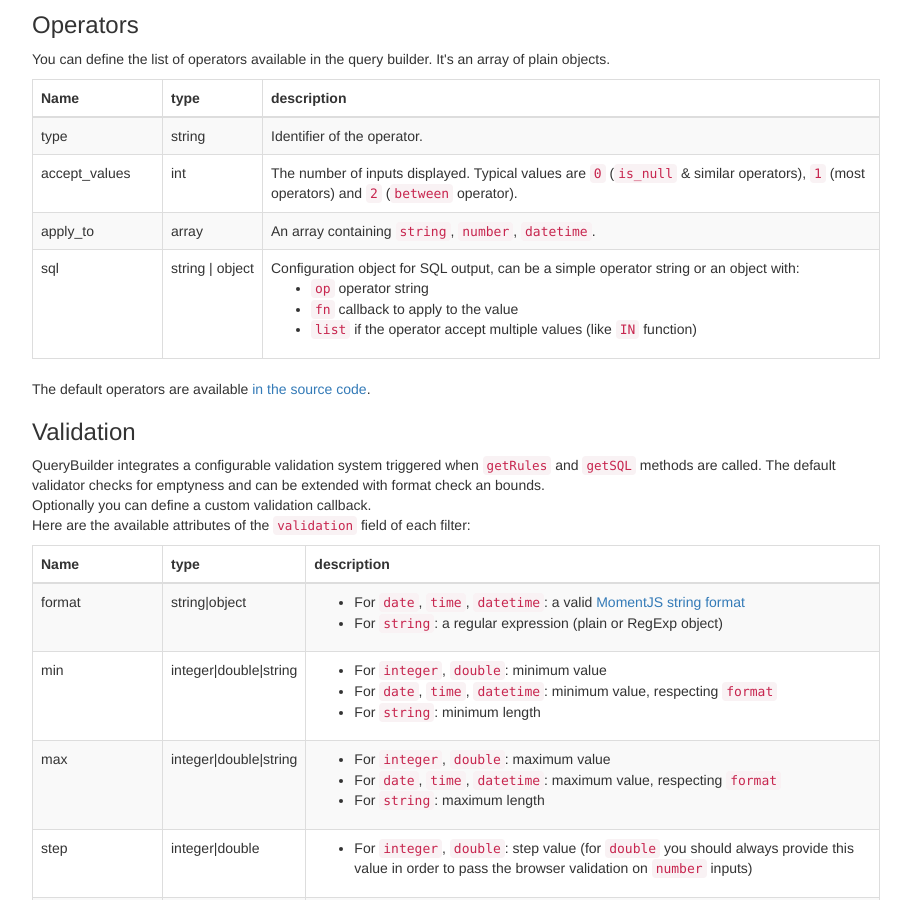
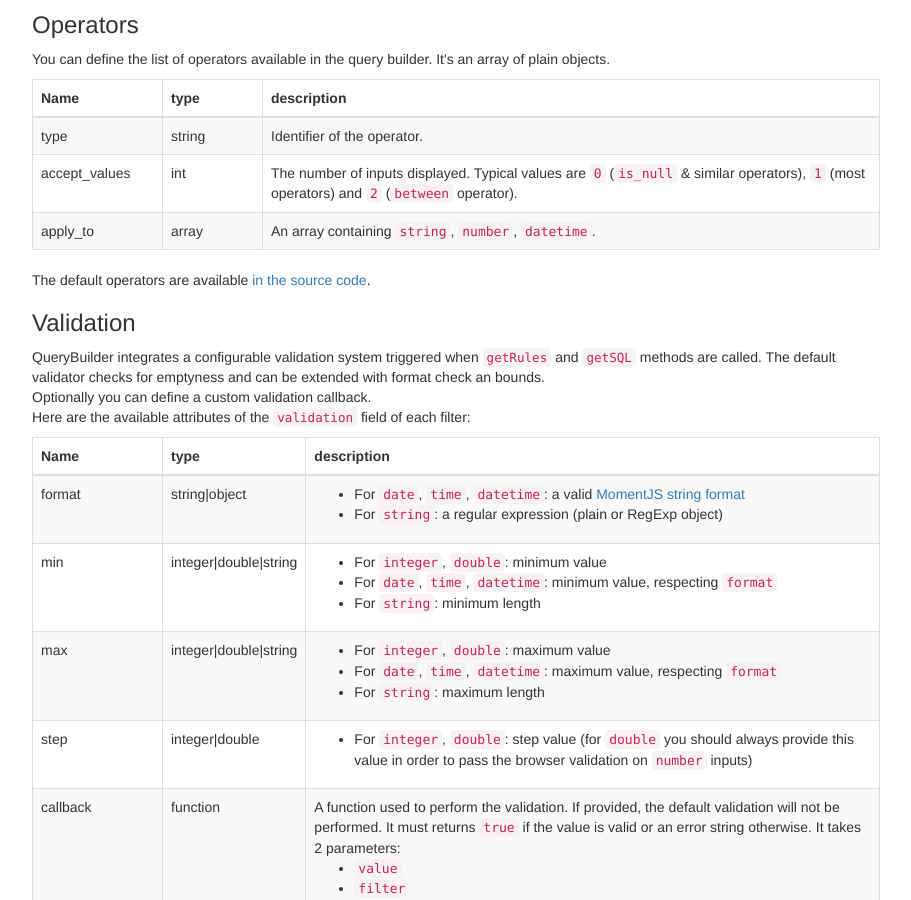
Before and after one commit to mistic100/jQuery-QueryBuilder, a Jekyll site: the page built from index.html, in a window 1280 px wide and 900 px high, scrolled down 4759 px. Shown: the whole window, without its empty margins (38-949 px from the left). Built offline with Jekyll 4.4.1, drawn with Linux system fonts in a browser that asks for light colours; nearby versions of some CDN libraries; comment, search, counter and statistics services are not loaded.

Commit message:
Update index.html

```diff
--- a/index.html
+++ b/index.html
@@ -393,16 +393,6 @@ $('#builder').queryBuilder('destroy')
           <td>array</td>
           <td>An array containing <code>string</code>, <code>number</code>, <code>datetime</code>.</td>
         </tr>
-        <tr>
-          <td>sql</td>
-          <td>string | object</td>
-          <td>Configuration object for SQL output, can be a simple operator string or an object with:
-            <ul>
-              <li><code>op</code> operator string</li>
-              <li><code>fn</code> callback to apply to the value</li>
-              <li><code>list</code> if the operator accept multiple values (like <code>IN</code> function)</li>
-            </ul>
-          </td>
       </tbody>
     </table>
   </div>
```
